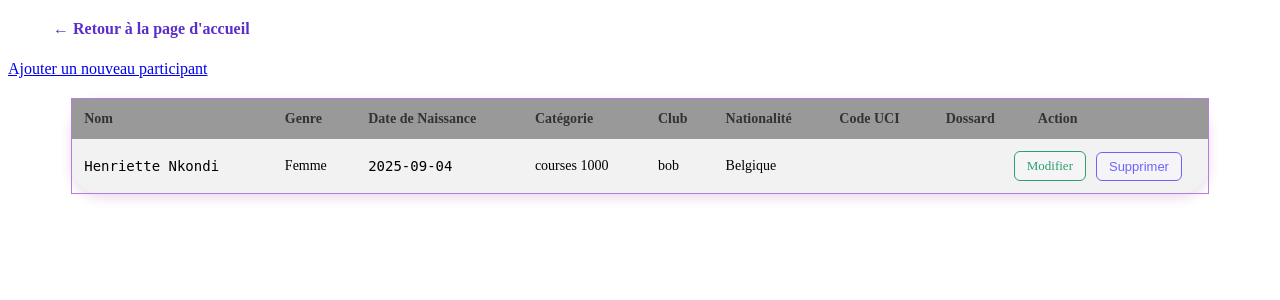
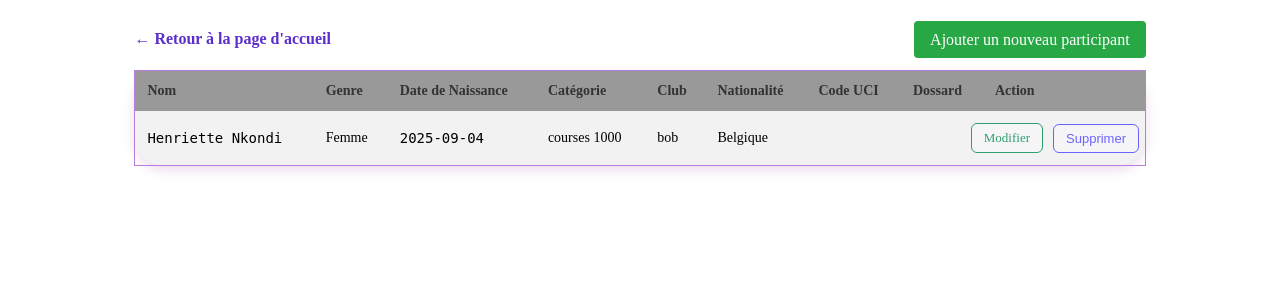
Before and after one commit to Marial-Nk/club_sportif_php, a PHP site: page /participants/index.php in a window 1280 px wide. Shown: the top 300 px of the page. Run offline with PHP 8.4, Linux system fonts and the light colour scheme; data comes from the database, SQL or seed files in the repository; data that the repository does not hold is empty.

Commit message:
feat :  Ameliorztion css

```diff
--- a/categories/views/create.php
+++ b/categories/views/create.php
@@ -38,7 +38,7 @@
     <!-- BOUTONS -->
     <div style="margin-top: 20px;">
         <button type="submit" class="btn-submit">Ajouter </button>
-        <a href="../index.php" class="btn-cancel">Annuler</a>
+        <a href="../index.php" class="btn-cancel" >Annuler</a>
     </div>
 
 </form>
--- a/index.php
+++ b/index.php
@@ -1,6 +1,6 @@
 <link rel="stylesheet" href="/styles/style.css">
 <section class="quick-access">
-    <h2>Accès rapide</h2>
+    <h2>Dashboard</h2>
 
     <div class="quick-access-grid">
         <a href="participants/index.php" class="quick-card card-primary">
--- a/participants/setdossard.php
+++ b/participants/setdossard.php
@@ -4,7 +4,8 @@ $currentDate = date('Y-m-d');
 
 <link rel="stylesheet" href="../styles/edit_participant.css">
 
-<div>
+<div class="header">
+    <h2>Attribuer un dossard </h2>
     <?php require_once  '../back_to_home.php'; ?>
 </div>
 
@@ -98,7 +99,7 @@ $currentDate = date('Y-m-d');
     </div>
 
     <div>
-        <button type="reset">Réinitialiser</button>
+        <a href="../index.php" class="btn-cancel">Annuler</a>
         <button type="submit" class="btn-submit">Mettre à jour</button>
     </div>
 
--- a/participants/views/affichage.php
+++ b/participants/views/affichage.php
@@ -1,11 +1,15 @@
 <link rel="stylesheet" href="../../styles/affichage_categorie.css">
 
-<div>
-    <div>
-        <?php require_once  '../back_to_home.php'; ?>
+<div id="toast" class="toast hidden"></div>
+
+<div class="body">
+    <div class="header-actions">
+        <div class="left">
+            <?php require_once '../back_to_home.php'; ?>
         </div>
-    <div>
-        <a href="create.php"> Ajouter un nouveau participant </a>
+
+        <div class="right">
+            <a href="create.php" class="btn-add">Ajouter un nouveau participant</a>
         </div>
     </div>
 
@@ -103,3 +107,4 @@
         <?php endif; ?>
         </tbody>
     </table>
+</div>
--- a/participants/views/create.php
+++ b/participants/views/create.php
@@ -1,10 +1,12 @@
 <link rel="stylesheet" href="../../styles/create_participant.css">
 
 <h2>Ajouter un nouveau participant </h2>
-
-<a href="../index.php" class="link-courses">
+<a href="index.php" class="link-courses">
     Voir les participants déjà enregistrés
 </a>
+
+
+<div id="toast" class="toast hidden"></div>
 
 <form method="post" class="participant-form"
       action="controllers/participant_action.php"
--- a/participants/views/update.php
+++ b/participants/views/update.php
@@ -2,7 +2,7 @@
 
 <h2>Modifier un participant </h2>
 
-<a href="../index.php" class="link-courses">
+<a href="index.php" class="link-courses">
     Voir les participants déjà enregistrés
 </a>
 
--- a/styles/affichage_categorie.css
+++ b/styles/affichage_categorie.css
@@ -1,9 +1,29 @@
+.body{
+    margin: 30px 10%;
+}
+.header-actions {
+    display: flex;
+    justify-content: space-between; /* gauche / droite */
+    align-items: center;
+    margin-bottom: 20px;
+}
+
+.btn-add {
+    padding: 10px 16px;
+    background-color: #28a745;
+    color: white;
+    text-decoration: none;
+    border-radius: 4px;
+    font-weight: 500;
+}
+
+.btn-add:hover {
+    background-color: #4e9f6e;
+}
+
 .courses-table {
-    width: 90%;
-    margin: 20px auto;
-    padding: 25px;
+    width: 100%;
     border-collapse: collapse;
-
     background-color: #f2f2f2;
     border: 1px solid #b57edc;
     border-radius: 30px;
--- a/styles/back_to_home.css
+++ b/styles/back_to_home.css
@@ -1,6 +1,5 @@
 
 .acces_rapide {
-    margin: 20px 45px ;
     color: #5b2ecc;           /* violet cohérent avec Supprimer */
     font-weight: 600;
     display: block;
```
Also changed, not shown: categories/views/affichage.php (+7 -5 lines), styles/create_categorie.css (+11 -0 lines), styles/create_participant.css (+38 -9 lines), styles/edit_participant.css (+16 -4 lines), participants/index.php (line endings or trailing spaces). Lines whose indentation alone changed are shown as unchanged.
